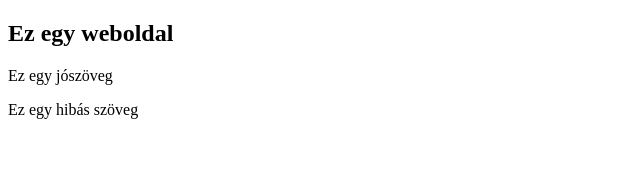
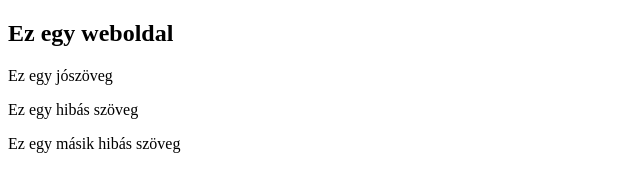
Before and after one commit to SarkadiKristof/Gitgyak10.D, a plain HTML site: page index.html in a window 1280 px wide. Shown: the whole page, without its empty margins (0-640 px from the left). Drawn offline with Linux system fonts and the light colour scheme.

Commit message:
Life commit

```diff
--- a/index.html
+++ b/index.html
@@ -10,5 +10,6 @@
     <h2>Ez egy weboldal</h2>
     <p>Ez egy jószöveg</p>
     <p>Ez egy hibás szöveg</p>
+    <p>Ez egy másik hibás szöveg</p>
 </body>
 </html>
```
